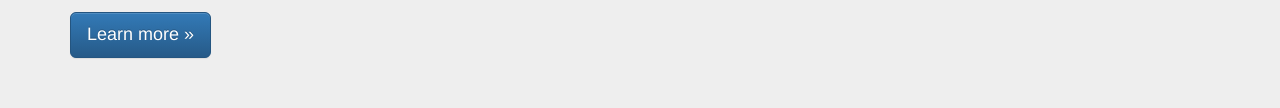
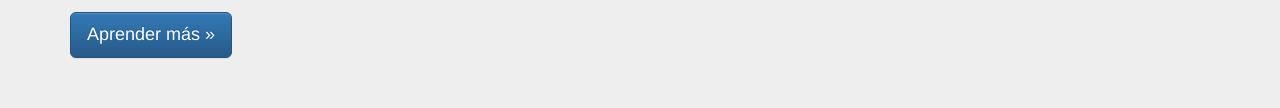
Before and after one commit to AA-2021/TsoftCursogit, a plain HTML site: page index.html in a window 1280 px wide. Shown: the part 260-368 px from the top of the page. Drawn offline with nearby package versions, Linux system fonts and the light colour scheme.

Commit message:
se cambia el idioma

```diff
--- a/index.html
+++ b/index.html
@@ -57,7 +57,7 @@
       <div class="container">
         <h1>Hello, world!</h1>
         <p>This is a template for a simple marketing or informational website. It includes a large callout called a jumbotron and three supporting pieces of content. Use it as a starting point to create something more unique.</p>
-        <p><a class="btn btn-primary btn-lg" href="#" role="button">Learn more &raquo;</a></p>
+        <p><a class="btn btn-primary btn-lg" href="#" role="button">Aprender más &raquo;</a></p>
       </div>
     </div>
 
```
